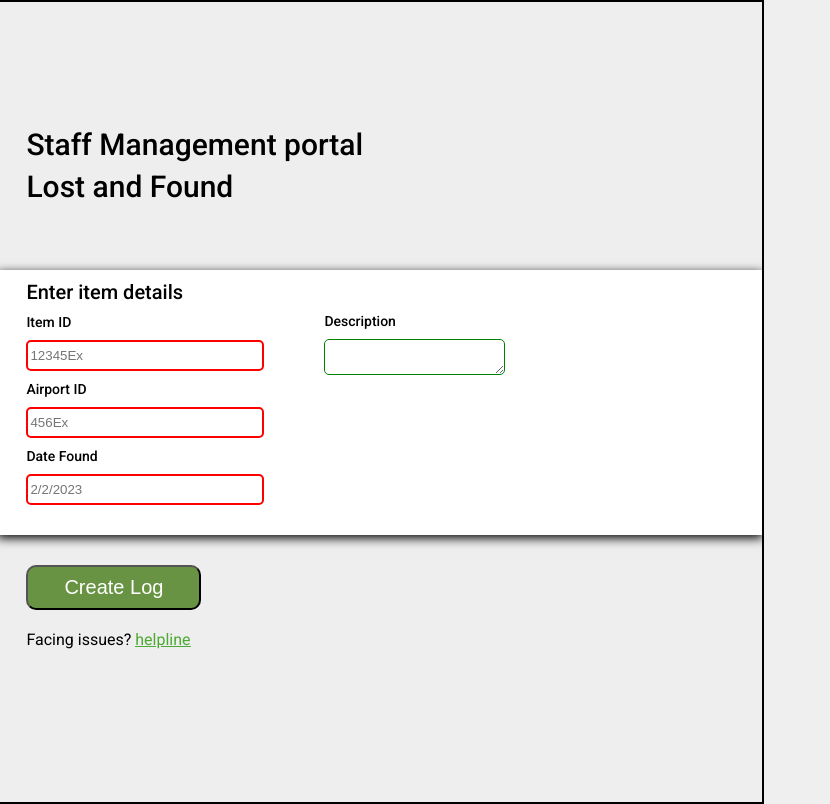
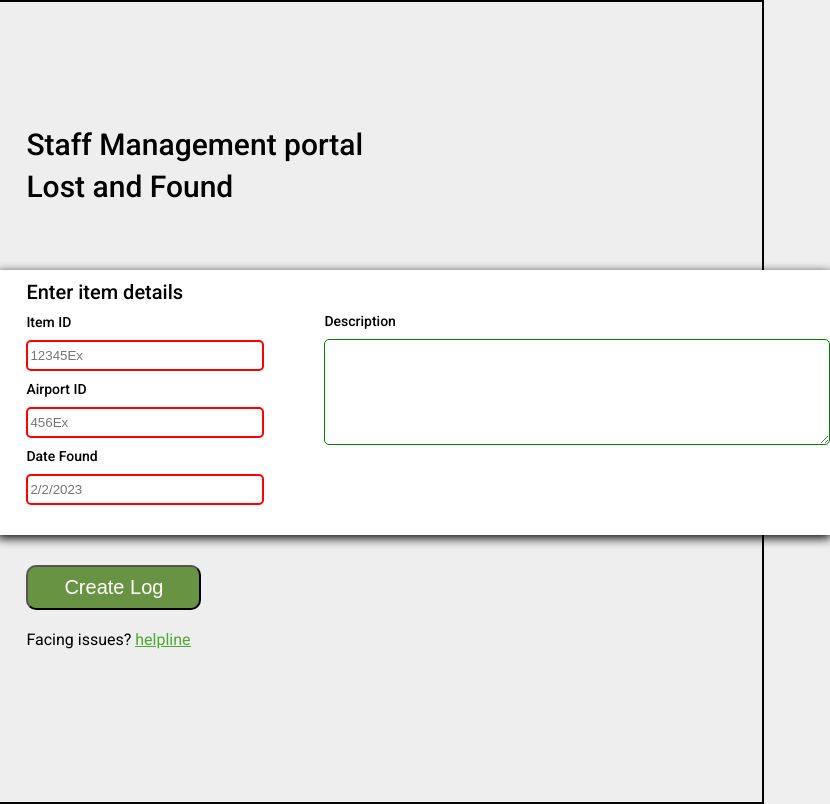
Before and after one commit to rabbitCase/airport-management-system, a plain HTML site: page login-lf/index.html in a window 1280 px wide. Shown: the full height of the page, 516-1346 px from the left, 830 px wide, since content can reach past the window. Drawn offline with Linux system fonts and the light colour scheme; a script that the page names is missing; a web font is replaced by a local one.

Commit message:
bigger description box (like arman's gantt)

```diff
--- a/login-lf/style.css
+++ b/login-lf/style.css
@@ -162,6 +162,8 @@ textarea:invalid {
     resize: both;
     overflow: auto;
     border-radius: 5px;
+    width: 500px;
+    height: 100px;
 }
 #area{
     margin-bottom: 10px;
```
